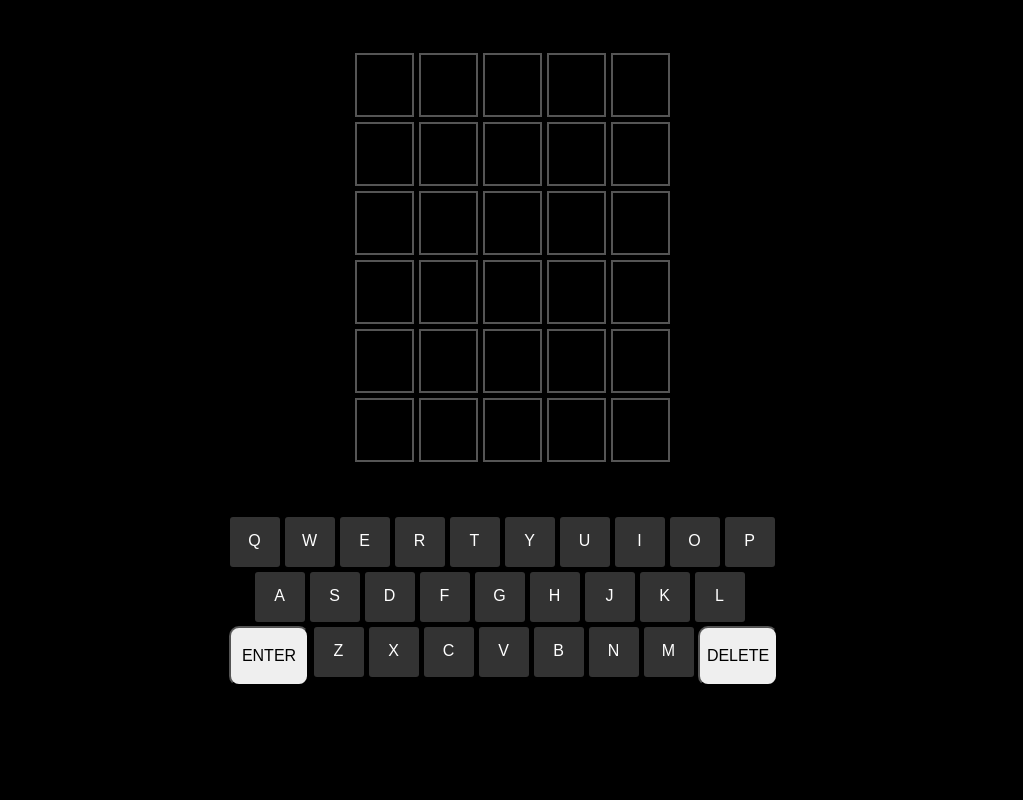
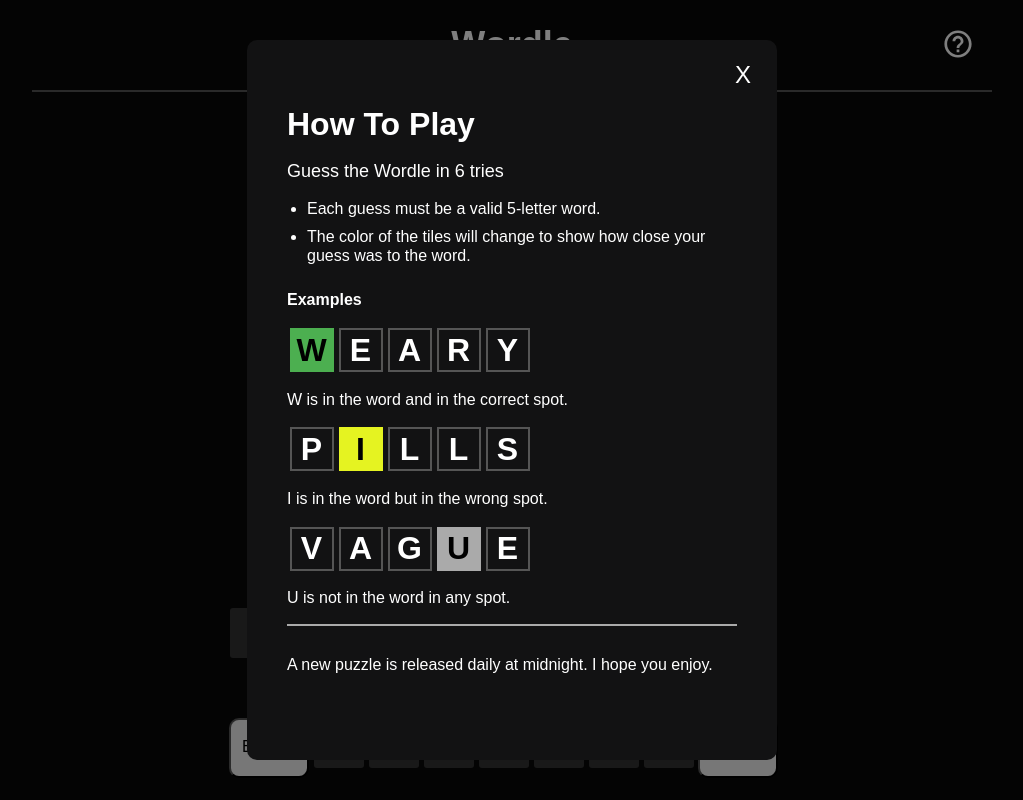
Before and after one commit to XdiegoX1407/wordle, a React (Vite) app: page / in a window 1280 px wide. Shown: the whole page, without its empty margins (128-1151 px from the left). Built offline with nearby package versions, Linux system fonts and the light colour scheme.

Commit message:
Add instructions

```diff
--- /dev/null
+++ b/src/components/Instructions.jsx
@@ -0,0 +1,51 @@
+import React, { useState } from "react";
+import Box from "./Box";
+
+const Instructions = ({ changeVisibility }) => {
+  return (
+    <div className="modal-view-container">
+      <article className="instructions-container">
+        <button onClick={changeVisibility}>X</button>
+        <h2>How To Play</h2>
+        <p className="subtitle">Guess the Wordle in 6 tries</p>
+        <ul>
+          <li>Each guess must be a valid 5-letter word.</li>
+          <li>
+            The color of the tiles will change to show how close your guess was
+            to the word.
+          </li>
+        </ul>
+        <h3>Examples</h3>
+        <div className="row">
+          <Box status={"correct"} value={"W"} />
+          <Box value={"E"} />
+          <Box value={"A"} />
+          <Box value={"R"} />
+          <Box value={"Y"} />
+        </div>
+        <p>W is in the word and in the correct spot.</p>
+        <div className="row">
+          <Box value={"P"} />
+          <Box status={"present"} value={"I"} />
+          <Box value={"L"} />
+          <Box value={"L"} />
+          <Box value={"S"} />
+        </div>
+        <p>I is in the word but in the wrong spot.</p>
+        <div className="row">
+          <Box value={"V"} />
+          <Box value={"A"} />
+          <Box value={"G"} />
+          <Box status={"absent"} value={"U"} />
+          <Box value={"E"} />
+        </div>
+        <p>U is not in the word in any spot.</p>
+        <p className="new-puzzle">
+          A new puzzle is released daily at midnight. I hope you enjoy.
+        </p>
+      </article>
+    </div>
+  );
+};
+
+export default Instructions;
--- a/src/components/Keyboard.jsx
+++ b/src/components/Keyboard.jsx
@@ -23,13 +23,28 @@
           {keys[i + 10]}
         </button>
       ))}
-      <button className="enter-key" onClick={handleEnter}>ENTER</button>
+      <button className="enter-key" onClick={handleEnter}>
+        ENTER
+      </button>
       {Array.from(Array(7)).map((_, i) => (
         <button key={i + 19} className="key keyboard" onClick={handleInput}>
           {keys[i + 19]}
         </button>
       ))}
-      <button className="delete-key" onClick={handleDelete}>DELETE</button>
+      <button className="delete-key" onClick={handleDelete}>
+        <svg
+          xmlns="http://www.w3.org/2000/svg"
+          height="24"
+          viewBox="0 0 24 24"
+          width="24"
+          data-testid="icon-backspace"
+        >
+          <path
+            fill="#555"
+            d="M22 3H7c-.69 0-1.23.35-1.59.88L0 12l5.41 8.11c.36.53.9.89 1.59.89h15c1.1 0 2-.9 2-2V5c0-1.1-.9-2-2-2zm0 16H7.07L2.4 12l4.66-7H22v14zm-11.59-2L14 13.41 17.59 17 19 15.59 15.41 12 19 8.41 17.59 7 14 10.59 10.41 7 9 8.41 12.59 12 9 15.59z"
+          ></path>
+        </svg>
+      </button>
     </div>
   );
 };
--- a/src/components/Worlde.jsx
+++ b/src/components/Worlde.jsx
@@ -1,6 +1,7 @@
 import React, { useEffect, useState } from "react";
 import { useWindow } from "../hooks/useWindow";
 import { getWordOfTheDay, isValidWord } from "../services/request";
+import Instructions from "./Instructions";
 import Keyboard from "./Keyboard";
 import Modal from "./Modal";
 import RowCompleted from "./RowCompleted";
@@ -49,6 +50,7 @@
   const [currentWord, setCurrentWord] = useState("");
   const [completedWords, setCompletedWords] = useState([]);
   const [gameStatus, setGameStatus] = useState(GameStatus.Playing);
+  const [modal, setModal] = useState(true);
 
   useEffect(() => {
     setWordOfTheDay(getWordOfTheDay());
@@ -115,8 +117,29 @@
 
   useWindow("keydown", handleKeyDown);
 
+  const changeVisibility = () => {
+    setModal(!modal);
+  };
+
   return (
     <React.Fragment>
+      <header>
+        <h1 className="title">Wordle</h1>
+        <svg
+          onClick={changeVisibility}
+          xmlns="http://www.w3.org/2000/svg"
+          height="28"
+          viewBox="4 4 24 24"
+          width="28"
+          data-testid="icon-help"
+        >
+          <path
+            fill="#fff"
+            d="M14.8333 23H17.1666V20.6667H14.8333V23ZM15.9999 4.33334C9.55992 4.33334 4.33325 9.56001 4.33325 16C4.33325 22.44 9.55992 27.6667 15.9999 27.6667C22.4399 27.6667 27.6666 22.44 27.6666 16C27.6666 9.56001 22.4399 4.33334 15.9999 4.33334ZM15.9999 25.3333C10.8549 25.3333 6.66659 21.145 6.66659 16C6.66659 10.855 10.8549 6.66668 15.9999 6.66668C21.1449 6.66668 25.3333 10.855 25.3333 16C25.3333 21.145 21.1449 25.3333 15.9999 25.3333ZM15.9999 9.00001C13.4216 9.00001 11.3333 11.0883 11.3333 13.6667H13.6666C13.6666 12.3833 14.7166 11.3333 15.9999 11.3333C17.2833 11.3333 18.3333 12.3833 18.3333 13.6667C18.3333 16 14.8333 15.7083 14.8333 19.5H17.1666C17.1666 16.875 20.6666 16.5833 20.6666 13.6667C20.6666 11.0883 18.5783 9.00001 15.9999 9.00001Z"
+          ></path>
+        </svg>
+      </header>
+      {modal && <Instructions changeVisibility={changeVisibility} />}
       {gameStatus === GameStatus.Won ? (
         <Modal
           type="won"
--- a/src/components/styles.css
+++ b/src/components/styles.css
@@ -1,3 +1,16 @@
+header {
+  width: 100%;
+  border-bottom: 2px solid #555;
+  position: relative;
+}
+
+header svg {
+  position: absolute;
+  top: 30px;
+  right: 20px;
+  cursor: pointer;
+}
+
 .main-container {
   width: 320px;
   margin: 0 auto;
@@ -112,6 +125,7 @@
 .title {
   text-align: center;
   font-size: 36px;
+  color: white;
 }
 
 .puzzle {
@@ -124,6 +138,68 @@
   display: flex;
   justify-content: center;
   margin: 5px;
+}
+
+.instructions-container {
+  width: 450px;
+  background-color: #121213;
+  text-align: left;
+  padding: 40px;
+  border-radius: 10px;
+  color: white;
+  position: relative;
+}
+
+.instructions-container button {
+  position: absolute;
+  right: 20px;
+  top: 20px;
+  font-size: x-large;
+  color: white;
+  background: none;
+  border: none;
+  cursor: pointer;
+}
+
+.instructions-container h2 {
+  font-size: xx-large;
+  margin-bottom: 0;
+}
+
+.instructions-container .subtitle {
+  font-size: large;
+}
+
+.instructions-container ul {
+  margin-left: 0;
+  padding-left: 20px;
+}
+
+.instructions-container li {
+  font-size: medium;
+  padding-bottom: 10px;
+}
+
+.instructions-container h3 {
+  font-size: medium;
+}
+
+.instructions-container .row {
+  justify-content: left;
+}
+
+.instructions-container .box {
+  width: 40px;
+  height: 40px;
+}
+
+.instructions-container p {
+  font-size: medium;
+}
+
+.instructions-container .new-puzzle {
+  padding: 30px 0;
+  border-top: 2px solid #aaa;
 }
 
 @media (max-width: 600px) {
```
Also changed, not shown: src/normalize.css.
